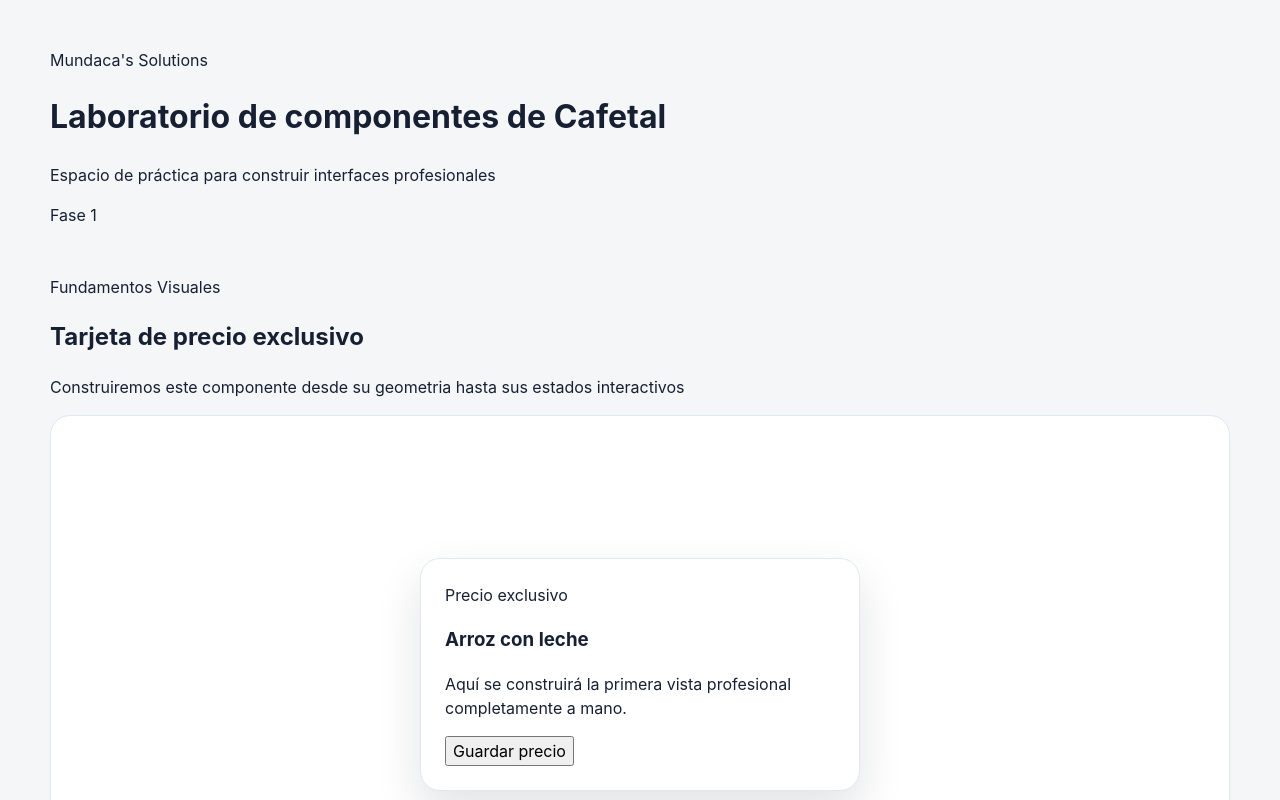
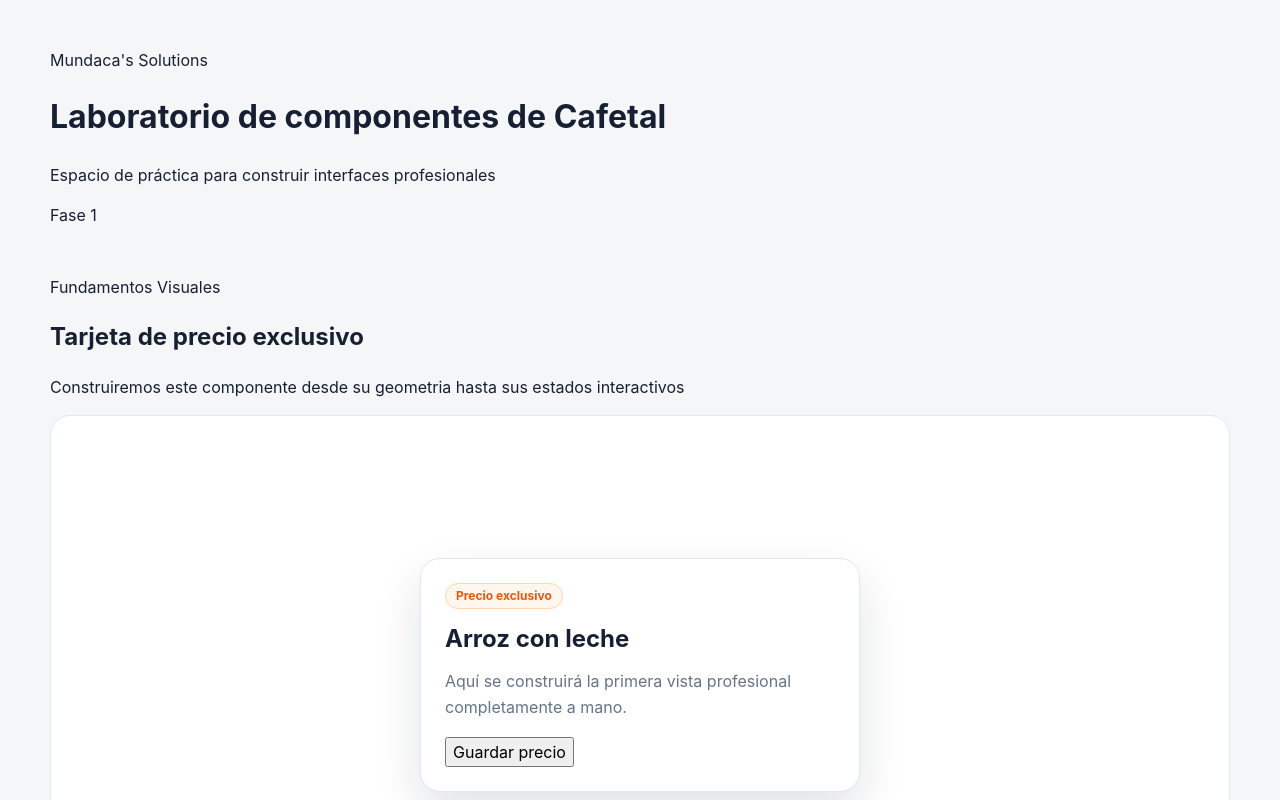
Before and after one commit to cristobalMundacaV/aplicacion-react-practica, a React (Vite) app: page / in a window 1280 px wide. Shown: the top 800 px of the page. Built offline with nearby package versions, Linux system fonts and the light colour scheme.

Commit message:
Agregacion de jerarquia dentro de la tarjeta y un diseño completo y profesional de la badge de la card

```diff
--- a/src/App.css
+++ b/src/App.css
@@ -33,8 +33,45 @@
   max-width: 440px;
   padding: 24px;
 
+  display: flex;
+  flex-direction: column;
+  align-items: flex-start;
+  gap: 16px;
+
   background: var(--color-surface);
   border: 1px solid var(--color-border);
   border-radius: var(--radius-large);
   box-shadow: var(--shadow-card);
 }
+
+.card h3 {
+  margin: 0;
+  color: var(--color-text);
+  font-size: 24px;
+  font-weight: 750;
+  line-height: 1.2;
+}
+
+.card p {
+  margin: 0;
+
+  color: var(--color-text-muted);
+  font: size 15px;
+  line-height: 1.6;
+}
+
+.badge {
+  display: inline-flex;
+  align-items: center;
+
+  padding: 6px 10px;
+
+  background: var(--color-primary-soft);
+  border: 1px solid #fed7aa;
+  border-radius: 999px;
+
+  color: var(--color-primary-hover);
+  font-size: 12px;
+  font-weight: 700;
+  line-height: 1;
+}
```
